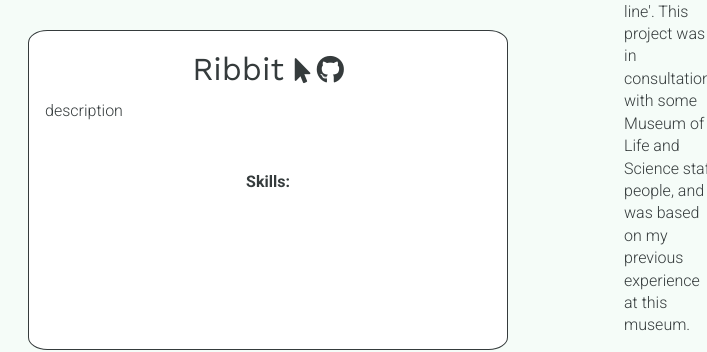
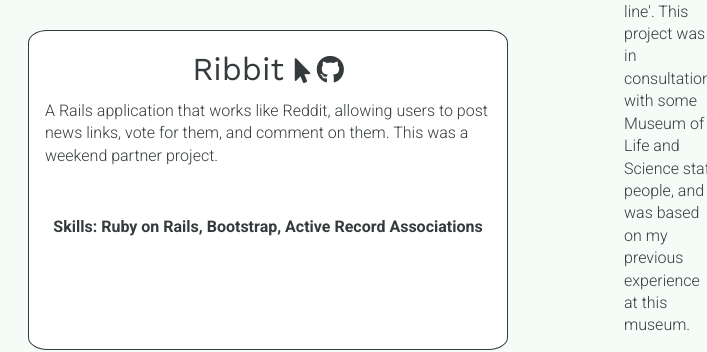
Before and after one commit to molbrown/molbrown.github.io, a plain HTML site: page index.html in a window 1280 px wide. Shown: the part 2676-3028 px from the top of the page, 573-1280 px from the left. Drawn offline with nearby package versions, Linux system fonts and the light colour scheme.

Commit message:
Update index.html

```diff
--- a/index.html
+++ b/index.html
@@ -116,10 +116,10 @@
             <div class="portfolio-desc">
               <h2><a class="port-nav" href="https://frozen-coast-53855.herokuapp.com/">Ribbit <i class="fas fa-mouse-pointer" style="font-size:25px;"></i></a><a class="port-nav" href="https://github.com/molbrown/rails-reddit">  <i class="fab fa-github fa-2x" style="font-size:28px;"></i></a></h2>
               <p class="pb-5">
-                description
+                A Rails application that works like Reddit, allowing users to post news links, vote for them, and comment on them. This was a weekend partner project.
               </p>
               <div class="skills">
-                Skills:
+                Skills: Ruby on Rails, Bootstrap, Active Record Associations
               </div>
             </div>
           </div>
```
